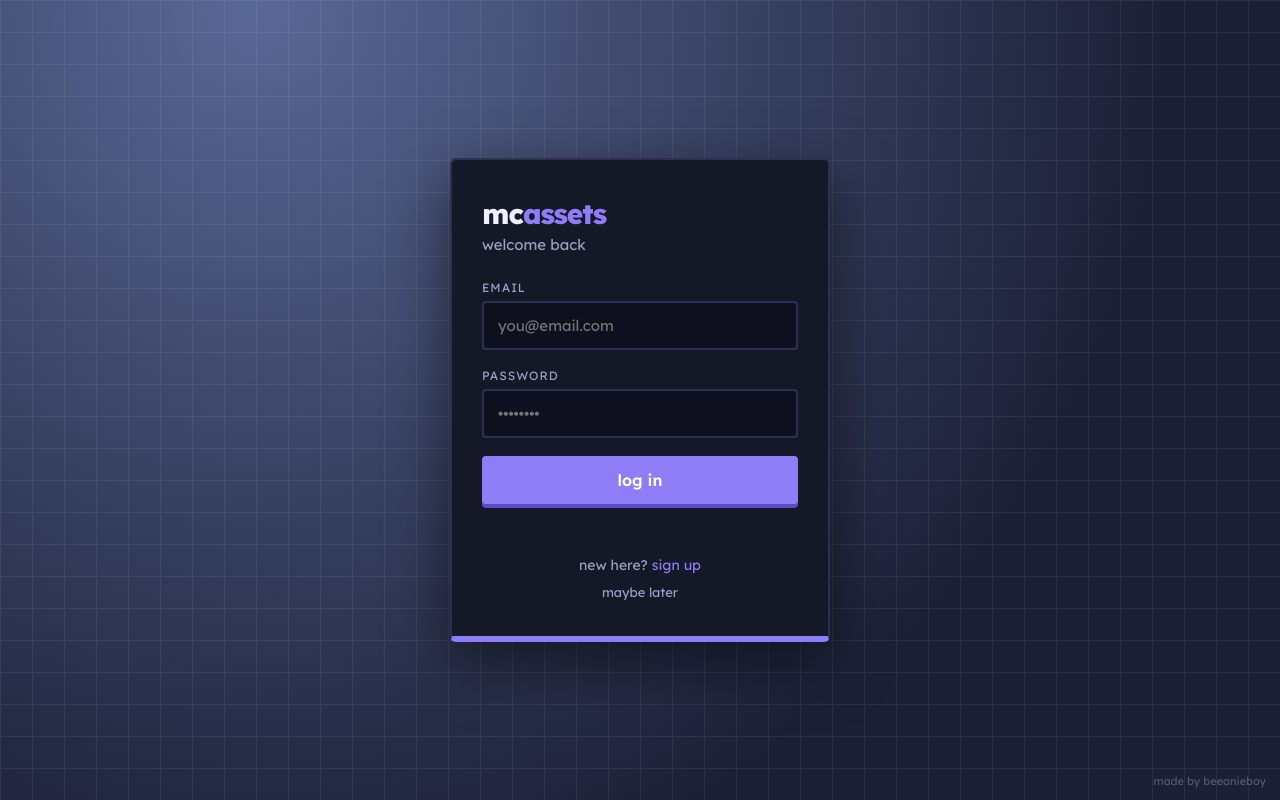
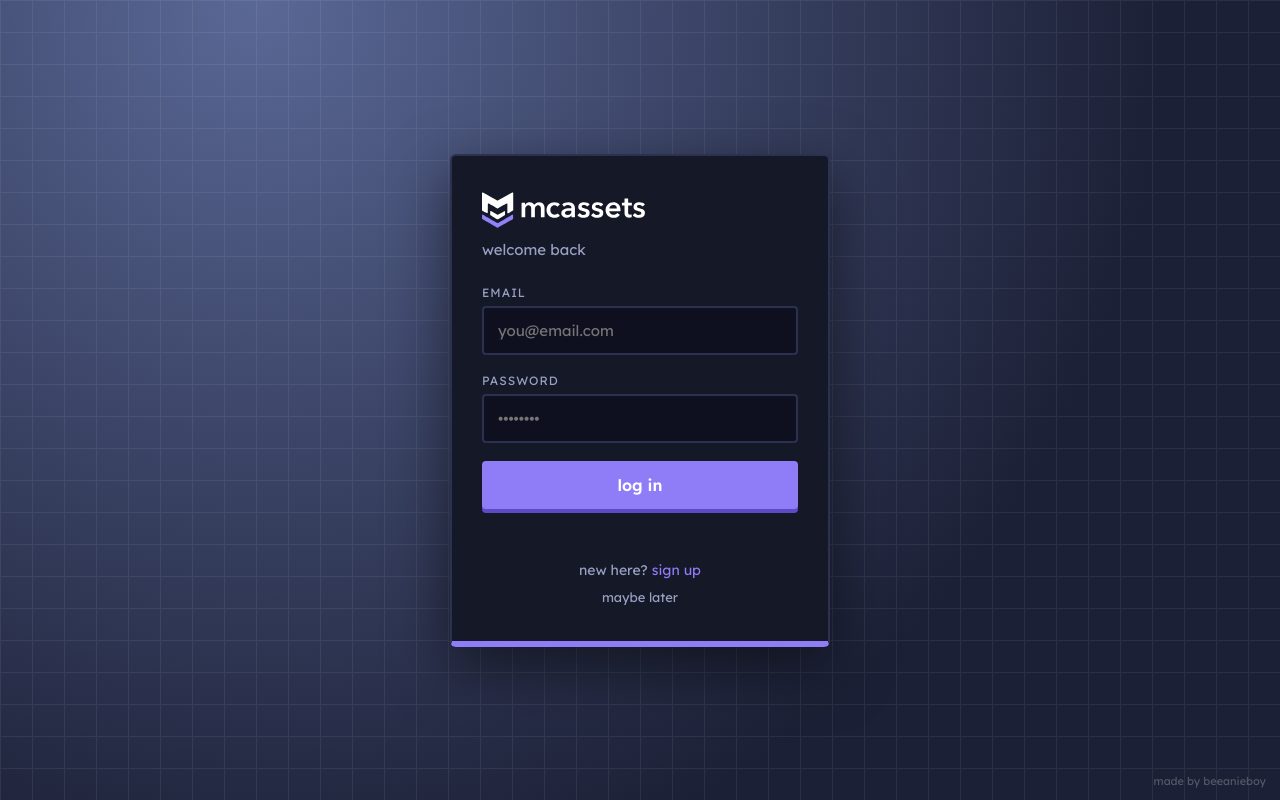
Before and after one commit to beeanieboy/mcassets, a plain HTML site: page index.html in a window 1280 px wide. Drawn offline with nearby package versions, Linux system fonts and the light colour scheme.

Commit message:
Replace brand div with logo image

```diff
--- a/index.html
+++ b/index.html
@@ -37,7 +37,7 @@
 </head>
 <body>
   <div class="card">
-    <div class="brand">mc<span>assets</span></div>
+    <img src="mcassets%20Logo.svg" alt="mcassets" style="height:36px; margin-bottom:8px">
     <h2 id="sub">welcome back</h2>
 
     <label>email</label>
```
